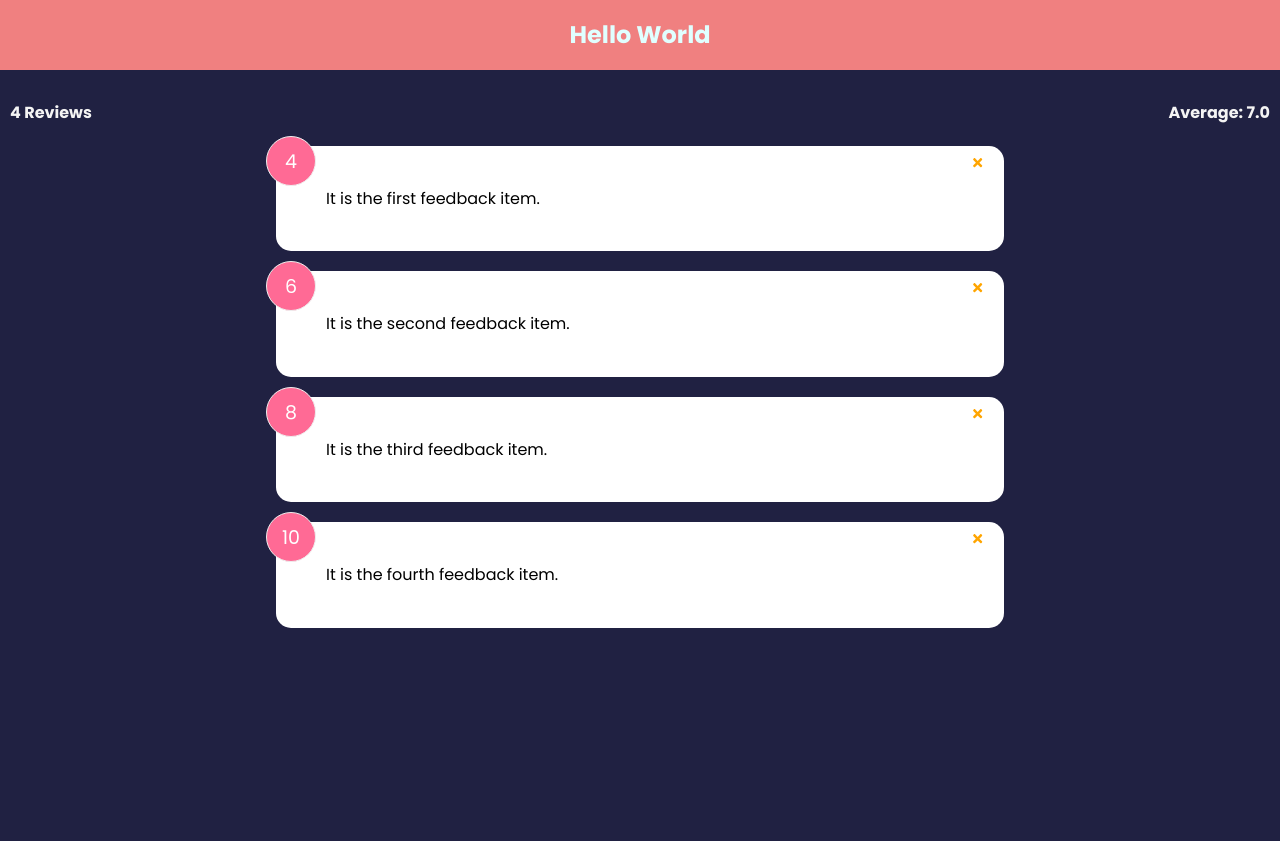
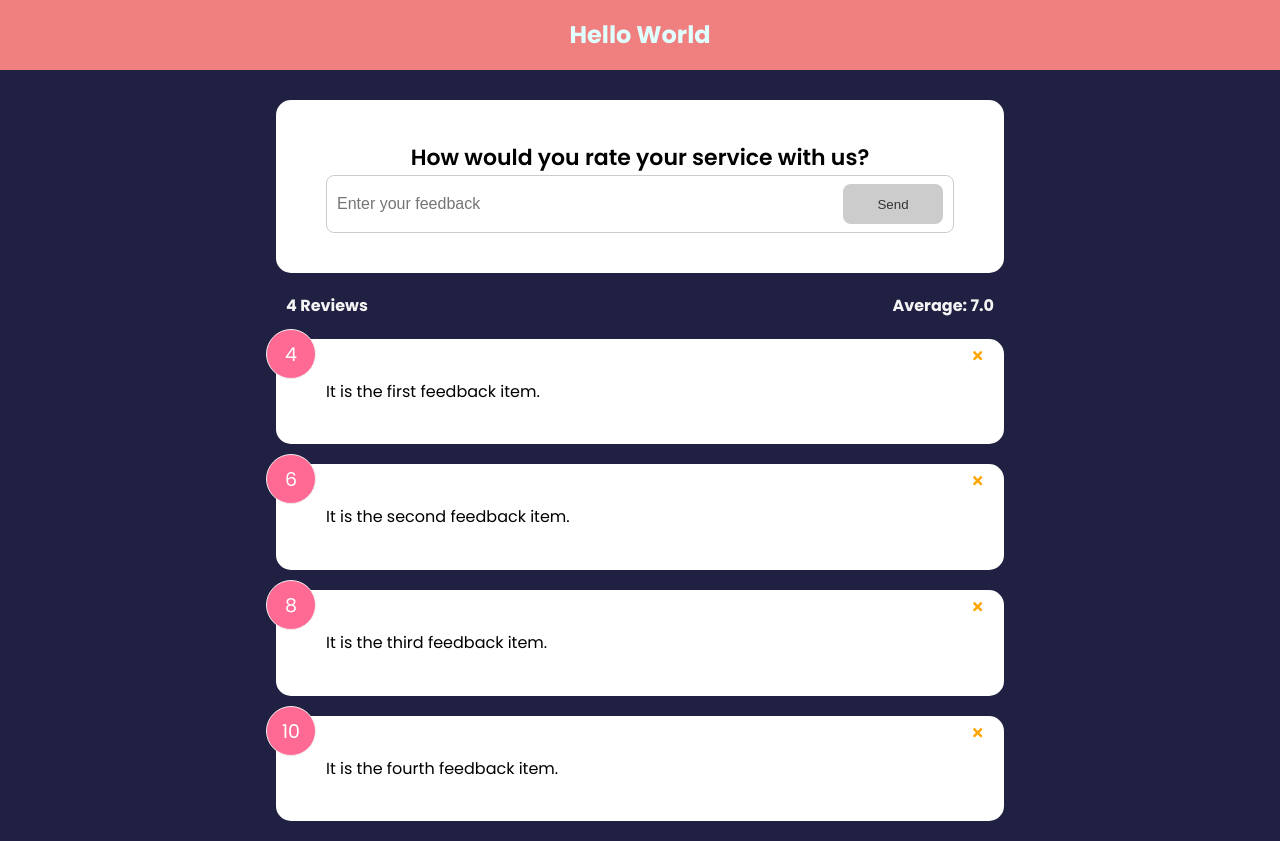
Before and after one commit to berkerkls/feedback-app, a React (Create React App) app: page / in a window 1280 px wide. Before the commit the page ends 800 px from the top, so only its background shows below. Built offline with nearby package versions, Linux system fonts and the light colour scheme.

Commit message:
shared button component added and made a form validation with props inside of the Button

```diff
--- a/src/App.js
+++ b/src/App.js
@@ -4,6 +4,7 @@ import Header from './components/Header';
 import FeedbackList from './components/FeedbackList';
 import FeedbackData from "./data/FeedbackData"
 import FeedbackStats from './components/FeedbackStats';
+import FeedbackForm from './components/FeedbackForm';
 
 function App() {
   const [feedback, setFeedback] = useState(FeedbackData)
@@ -17,8 +18,9 @@ function App() {
   return (
     <>
       <Header text="Hello World" />
-      <FeedbackStats feedback={feedback} />
       <div className='container'>
+          <FeedbackForm />
+          <FeedbackStats feedback={feedback} />
           <FeedbackList feedback={feedback} handleDelete={deleteFeedback} />
       </div>
     </>
--- /dev/null
+++ b/src/components/FeedbackForm.jsx
@@ -0,0 +1,70 @@
+import React from 'react'
+import { useState } from 'react'
+import styled from 'styled-components'
+import Card from "../shared/Card"
+import Button from "../shared/Button"
+
+const InputForm= styled.form`
+    display: flex;
+    flex-direction: row;
+    border: 1px solid #ccc;
+    padding: 8px 10px;
+    border-radius: 8px;
+`
+let InputPart = styled.div`
+    display: flex;
+    justify-content: space-between;
+    align-items: center;
+    width:100%;
+`
+
+const Header = styled.h2`
+    width:80%;
+    margin:auto;
+`
+const Input= styled.input`
+`
+const Message = styled.div`
+    color:red;
+    margin: 10px 0px;
+    text-align:center;
+`
+
+
+function FeedbackForm() {
+
+    const [text, setText] = useState("")
+    const [isDisabled, setIsDisabled] = useState(true)
+    const [message, setMessage] = useState("")
+
+    const handleInputChange = (e) => {
+        setText(e.target.value)
+
+        if(text === "") {
+            setMessage(null)
+            setIsDisabled(true)
+        } else if(text !== "" && text.trim().length <=10) {
+            setMessage("Feedback must be at least 10 charachters")
+            setIsDisabled(true)
+        } else {
+            setMessage(null)
+            setIsDisabled(false)
+        }
+    }
+
+
+  return (
+    <Card>
+        <Header>How would you rate your service with us?</Header>
+        <InputForm>
+            <InputPart>
+                <Input onChange={handleInputChange} type="text" placeholder="Enter your feedback" value={text} />
+                <Button type="submit" version="secondary" isDisabled={isDisabled}>Send</Button>
+            </InputPart>
+        </InputForm>
+        {message && <Message>{message}</Message>}
+    </Card>
+  )
+}
+
+export default FeedbackForm
--- /dev/null
+++ b/src/shared/Button.jsx
@@ -0,0 +1,11 @@
+import React from 'react'
+
+function Button({children, isDisabled, version, type }) {
+  return (
+    <button disabled={isDisabled} type={type} className={`btn btn-${version}`}>
+        {children}
+    </button>
+  )
+}
+
+export default Button
```
